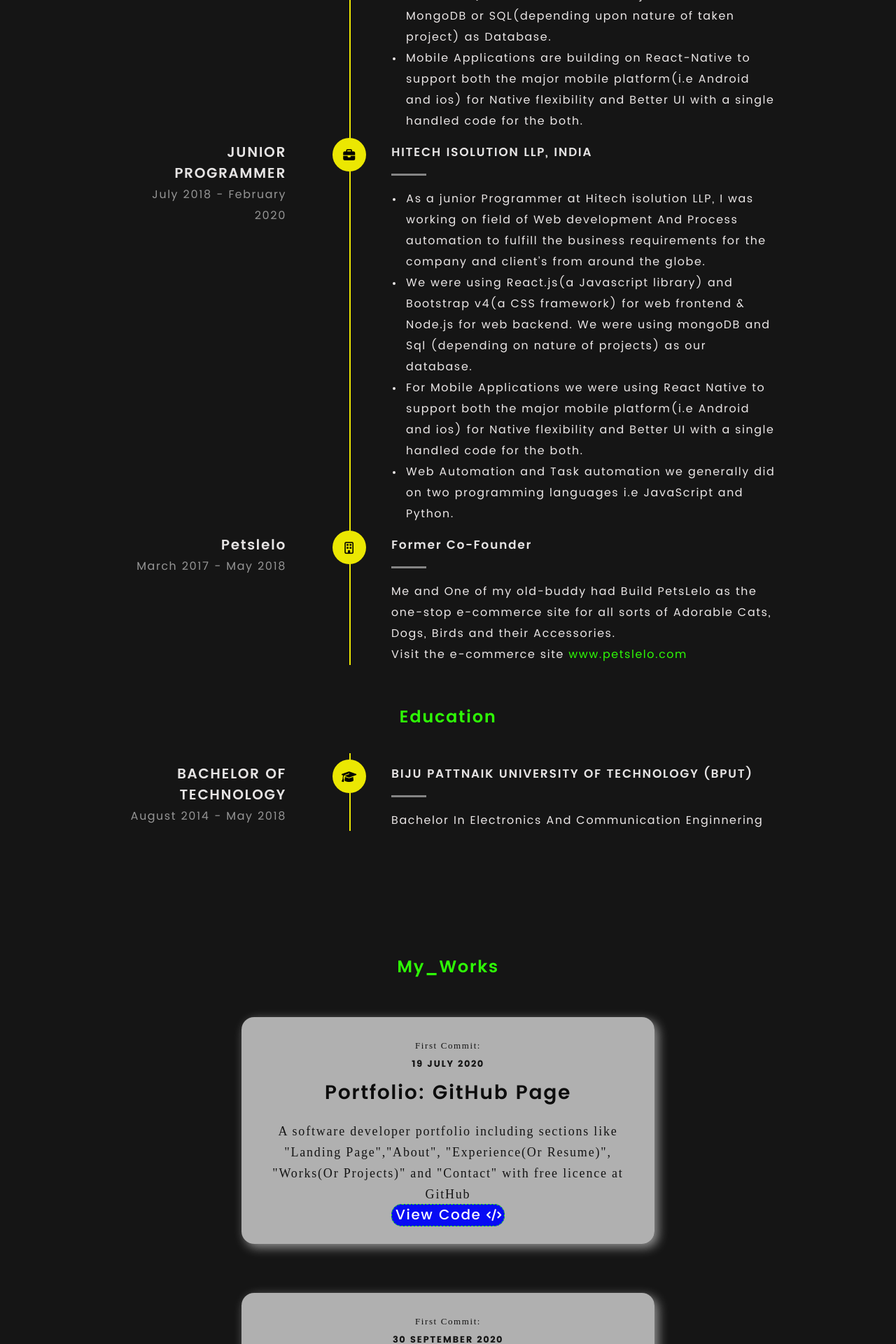
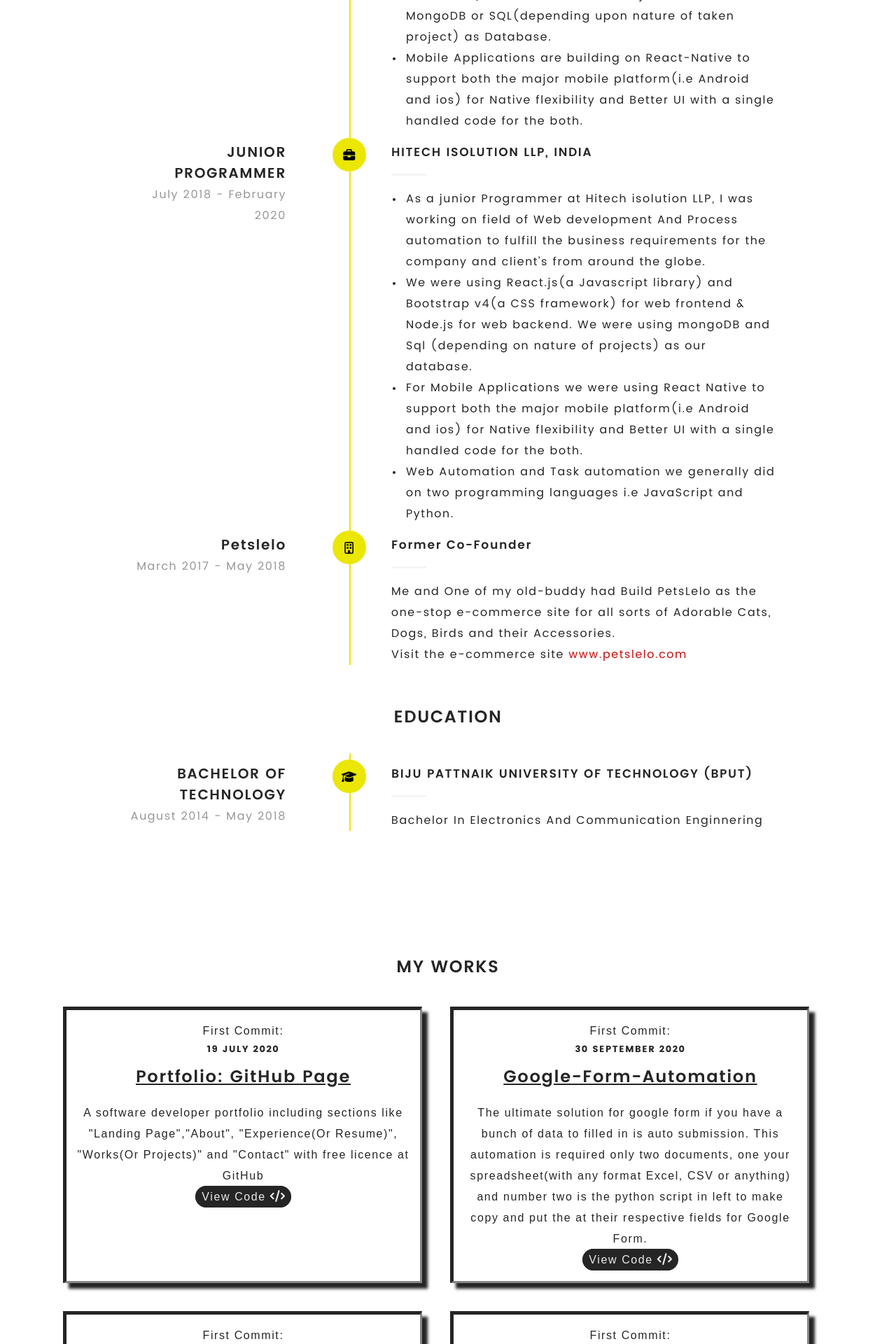
Before and after one commit to mishraansuman/mishraansuman.github.io, a PHP site: page / in a window 1280 px wide. Shown: the part 2726-4646 px from the top of the page at 70% size. Run offline with PHP 8.4, Linux system fonts and the light colour scheme; some libraries are stand-ins or nearby versions; some web fonts are replaced.

Commit message:
featureUP

```diff
--- a/css/main.css
+++ b/css/main.css
@@ -95,7 +95,7 @@ a:hover, a:focus, a:active {
  */
 h1, h2, h3, h4, h5, h6, .h01, .h02, .h03, .h04, .h05, .h06 {
 	font-family: "poppins-semibold", sans-serif;
-	color: #e6e4e4;
+	color: #252525;
 	font-style: normal;
 	text-rendering: optimizeLegibility;
 	margin-bottom: 2.1rem;
@@ -1091,13 +1107,15 @@ p.lead {
 #resume {
 	padding-top: 12rem;
 	padding-bottom: 12rem;
+	background:rgba(255, 255, 255)
 }
 
 #resume .resume-header {
 	text-align: center;
 }
 #resume .resume-header h2 {
-	color: #2efa06;
+	color: #252525;
+	text-transform: uppercase;
 }
 
 #resume .resume-timeline {
@@ -1249,8 +1267,64 @@ p.lead {
 		padding-left: 5.5rem;
 	}
 }
+#portfolio{
+	background:rgb(255, 255, 255);
+}
+.works{
+	color:#252525;
+	text-transform: uppercase;
+	text-align: center;
+}
+ /* project card */
+#portfolio a{
+	background-color: #252525;
+	border: solid 1px #252525;
+	padding: 6px;
+	padding-left: 8px;
+	text-align: center;
+	border-radius: 20px;
+	color: rgba(255, 255, 255, 0.9);
+
+}
+#portfolio a:hover{
+	background-color:rgba(255, 255, 255, 0) ;
+	color: #252525;
+}
+.card-container{
+	display: flex;
+	flex-wrap: wrap;
+}
+.card{
+	background-color: rgb(255, 255, 255, 0.5);
+	margin: 20px;
+	width: 45%;
+	padding:15px;
+	border-top: solid 5px #252525;
+	border-left: solid 5px #252525;
+	border-bottom: solid 3px #868686;
+	border-right: solid 3px #868686;
+	box-shadow: 8px 8px 4px #252525;
+}
+.card-text{
+	text-align: center;
+	font-family: "poppins", sans-serif;
+}
+.card h2{
+	text-decoration: underline;
+}
+/* Responsive Project section */
+@media only screen and (max-width:480px) {
+	.card-container{
+		display: table;
+	}
+	.card{
+		margin:20px;
+		width: 100%;
+}
+}
+
 #contact {
-	background: #151515;
+	background: #ffffff;
 	padding-top: 1rem;
 	padding-bottom: 7.2rem;
 }
@@ -1540,93 +1596,16 @@ footer .copyright span:last-child::after {
 #go-top a:hover {
 	background: #2efa06;
 }
-.mail_foot{
-	color: #888888;
-}
-/* skill-icon */
-.skill-cul{
-	float: left;
-  	width: 100%;
-	padding: 1px;
-	flex: 100%;
-
-}
-.skill-row {
-	display: flex;
-  }
-
-.skill-row::after{
-	content: "";
-	clear: both;
-	display:flex;
-}
-@media screen and (max-width: 500px) {
-	.skill-cul {
-	  width: 100%;
-	}
-  }
- li strong{
-	 letter-spacing: 0.1em;
+
+/* Scroll Reveal */
+.reveal{
+	position: relative;
+	transform: translatey(150px);
+	opacity: 0;
+	transition: all 2s ease-in-out;
  }
- /* project card */
-
- .card {
-	display: block;
-	border-radius: 18px;
-	background: #c9c9c9dc;
-
-	box-shadow: 5px 5px 15px rgba(182, 182, 182, 0.801);
-	font-family: "poppins";
-	cursor: pointer;
-	margin:35px;
-	float: left;
-  }
-  .card-text {
-	margin: 25px;
-  }
-  .card-text .date {
-	color: #151515;
-	font-size:13px;
-
-  }
-  .card-text p {
-	color: #151515;
-	font-size:18px;
-	font-weight: 300;
-	text-align: center;
-	letter-spacing: 0.1em;
-  }
-  .card-text h2 {
-	margin-top:0px;
-	font-size:28px;
-  }
-  .card-text h2{
-	  color: #0D0D0D;
-  }
-  .card:hover {
-	transform: translate3d(3px,2px,1px);
-	box-shadow: 5px 5px 15px rgba(61, 245, 5, 0.507);
-	}
-  .card-text h6{
-	  color: #151515;
-  }
-  .card a{
-	  color: rgb(253, 253, 253);
-	  font-family: "poppins-medium";
-	  font-size: 2rem;
-	  background-color: rgba(2, 6, 247, 0.966);
-	  border-radius: 15px;
-	  text-align: center;
-	  padding: .5rem;
-	  padding-right: 0.2rem;
-	  border: 1px dashed rgb(43, 255, 0);
-  }
-  .card a:hover{
-	  cursor: help;
-	  background-color: rgb(253, 253, 253);
-	  color: rgba(2, 6, 247, 0.966);
-	  border: 1px dashed deeppink;
-  }
-.works{
-	color:#2efa06 ;
-}
+
+ .reveal.active{
+	transform: translateY(0px);
+	opacity: 1;
+ }
--- a/index.html
+++ b/index.html
@@ -98,7 +98,7 @@
 	<section id="about">
 
 		<div class="row section-intro">
-			<div class="col-twelve">
+			<div class="col-twelve reveal">
 
 				<h5>About_Me</h5>
 				<h1>I am building web and mobile applications.</h1>
@@ -115,7 +115,7 @@
 
 		<div class="row about-content">
 
-			<div class="col-six tab-full">
+			<div class="col-six tab-full reveal">
 
 				<h3>Building</h3>
 				<p>	<ul>
@@ -126,7 +126,7 @@
 				</ul></p>
 			</div>
 
-			<div class="col-six tab-full">
+			<div class="col-six tab-full reveal">
 
 				<h3>Skills</h3>
 				<div class="skill-row">
@@ -142,7 +142,7 @@
 
 		</div>
 
-		<div class="row button-section">
+		<div class="row button-section reveal">
 			<div class="col-twelve">
 				<a href="#contact" title="Hire Me" class="button stroke smoothscroll">Hire Me</a>
 				<a href="Resume-ANSUMAN-MISHRA.pdf" target="_blank" title="Resume" class="button button-primary">Download My Resume</a>
@@ -154,7 +154,7 @@
 
 	<!-- resume Section
    ================================================== -->
-	<section id="resume" class="grey-section">
+	<section id="resume">
 
 		<div class="row resume-timeline">
 
@@ -163,7 +163,7 @@
 				<h2>Work Experience</h2>
 
 			</div> <!-- /resume-header -->
-				<div class="col-twelve">
+				<div class="col-twelve reveal">
 
 				<div class="timeline-wrap">
 					<div class="timeline-block">
@@ -236,7 +236,7 @@
 
 		</div> <!-- /resume-timeline -->
 
-		<div class="row resume-timeline">
+		<div class="row resume-timeline reveal" >
 
 			<div class="col-twelve resume-header">
 
@@ -277,15 +277,14 @@
 
 	<!-- Portfolio Section
    ================================================== -->
-	<section id="portfolio" class="grey-section">
+	<section id="portfolio">
 
-		<div class="row section-intro">
-			<div class="col-twelve">
-				<h2 class="works">My_Works</h2>
+		<div class="row">
+				<h2 class="works">My Works</h2>
 				<!-- Project-Card start -->
 				<!-- project: Portfolio: GitHub Page -->
 				<div class="card-container">
-				<div class="card">
+				<div class="card reveal">
 					<div class="card-text">
 					  <span class="date">First Commit: <h6>19 July 2020</h6></span>
 					  <h2>Portfolio: GitHub Page</h2>
@@ -294,7 +293,7 @@
 					</div>
 				<!-- /project: Portfolio: GitHub Page -->
 			</div>
-			<div class="card">
+			<div class="card reveal">
 				<div class="card-text">
 				  <span class="date">First Commit: <h6>30 September 2020</h6></span>
 				  <h2>Google-Form-Automation</h2>
@@ -303,13 +302,31 @@
 				</div>
 			<!-- /project: Portfolio: GitHub Page -->
 		</div>
+
+		<div class="card reveal">
+			<div class="card-text">
+			  <span class="date">First Commit: <h6>14 October 2020</h6></span>
+			  <h2>Form-and-fieldsets-Type1</h2>
+			  <p>Form-and-fieldsets is the series of repositories for the Web Forms(Input Forms), inspire from modern day's UIs.</p>
+			  <a href="https://github.com/ansmis-lit/Form-and-fieldsets-Type1" target="_blank">View Code <i class="fa fa-code" aria-hidden="true"></i></a>
+			</div>
+		<!-- /project: Portfolio: GitHub Page -->
 	</div>
 
-		</div> <!-- /section-intro-->
-
-		<div class="row portfolio-content">
+		<div class="card reveal">
+			<div class="card-text">
+			  <span class="date">First Commit: <h6>30 January 2021</h6></span>
+			  <h2>advanceCalculator</h2>
+			  <p>This is a more than a calculator, more like a math simulator.</p>
+			  <a href="https://github.com/ansmis-lit/advanceCalculator" target="_blank">View Code <i class="fa fa-code" aria-hidden="true"></i></a>
+			</div>
+		<!-- /project: Portfolio: GitHub Page -->
+	</div>
 
 
+	 </div> <!-- card-container end -->
+
+		</div> <!-- /section-intro-->
 
 	</section> <!-- /portfolio -->
 
--- a/js/main.js
+++ b/js/main.js
@@ -1,3 +1,24 @@
 function menuToggle(){
 	document.getElementById("checkMenu").checked=false;
 }
+/****** Scroll Reveal ********
+ Function 'reveal' */
+window.addEventListener('scroll', reveal);
+
+    function reveal(){
+      var reveals = document.querySelectorAll('.reveal');
+
+      for(var i = 0; i < reveals.length; i++){
+
+        var windowheight = window.innerHeight;
+        var revealtop = reveals[i].getBoundingClientRect().top;
+        var revealpoint = 50;
+
+        if(revealtop < windowheight - revealpoint){
+          reveals[i].classList.add('active');
+        }
+        else{
+          reveals[i].classList.remove('active');
+        }
+      }
+    }
```
Also changed, not shown: other parts of css/main.css (+47 -49 lines), images/dp.jpg, images/head-663997.jpg (deleted).
